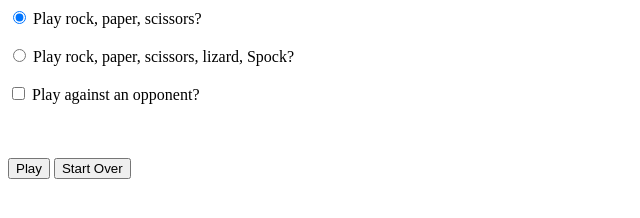
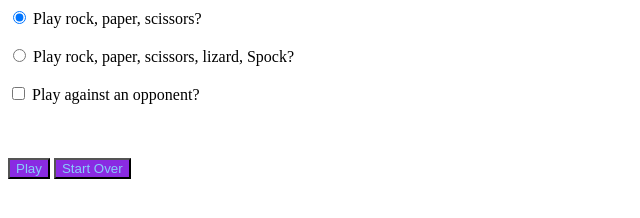
Before and after one commit to comp426-2023-spring/e02-ming0203-UNC, a website: page public/index.html in a window 1280 px wide. Shown: the whole page, without its empty margins (0-640 px from the left). Drawn offline with nearby package versions, Linux system fonts and the light colour scheme.

Commit message:
change button color

```diff
--- a/public/styles.css
+++ b/public/styles.css
@@ -10,3 +10,8 @@ p {
 .hidden {
     display: none;
 }
+
+button {
+    color: lightskyblue;
+    background-color: blueviolet;
+}
```
